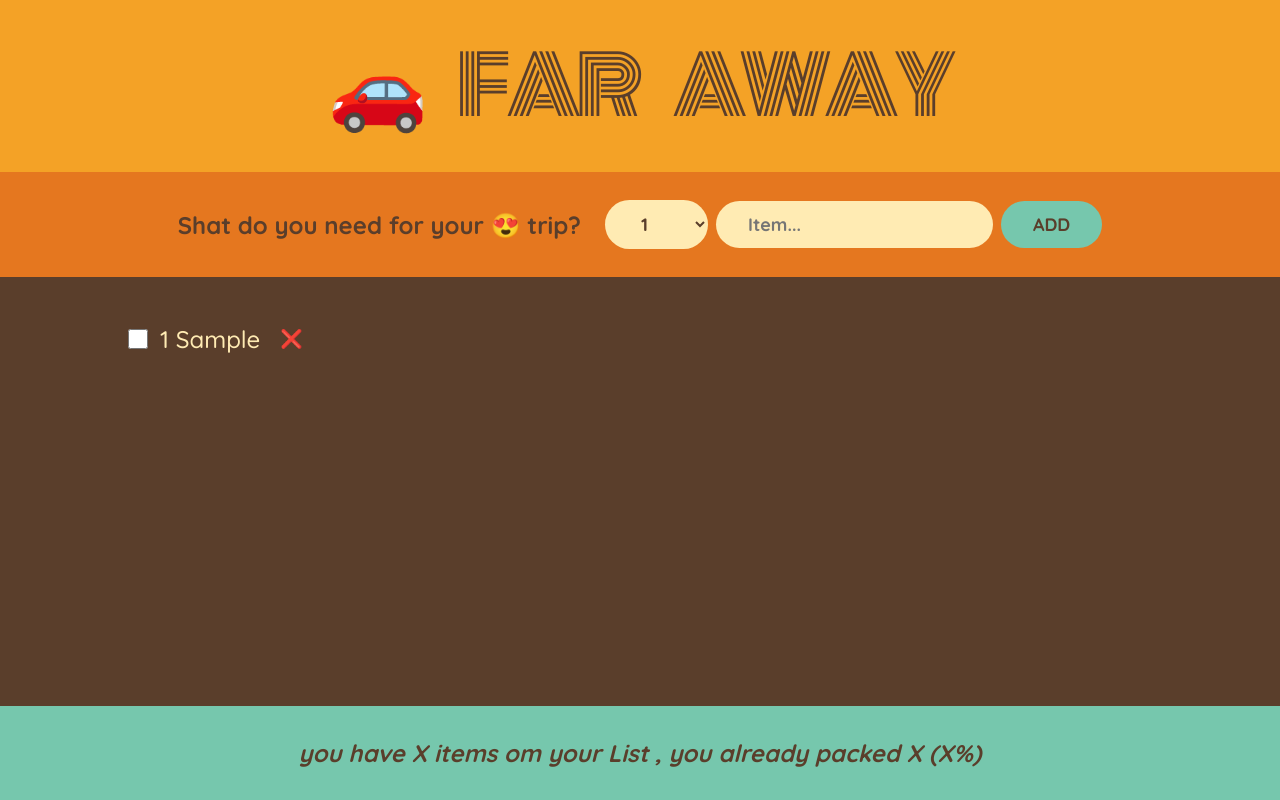
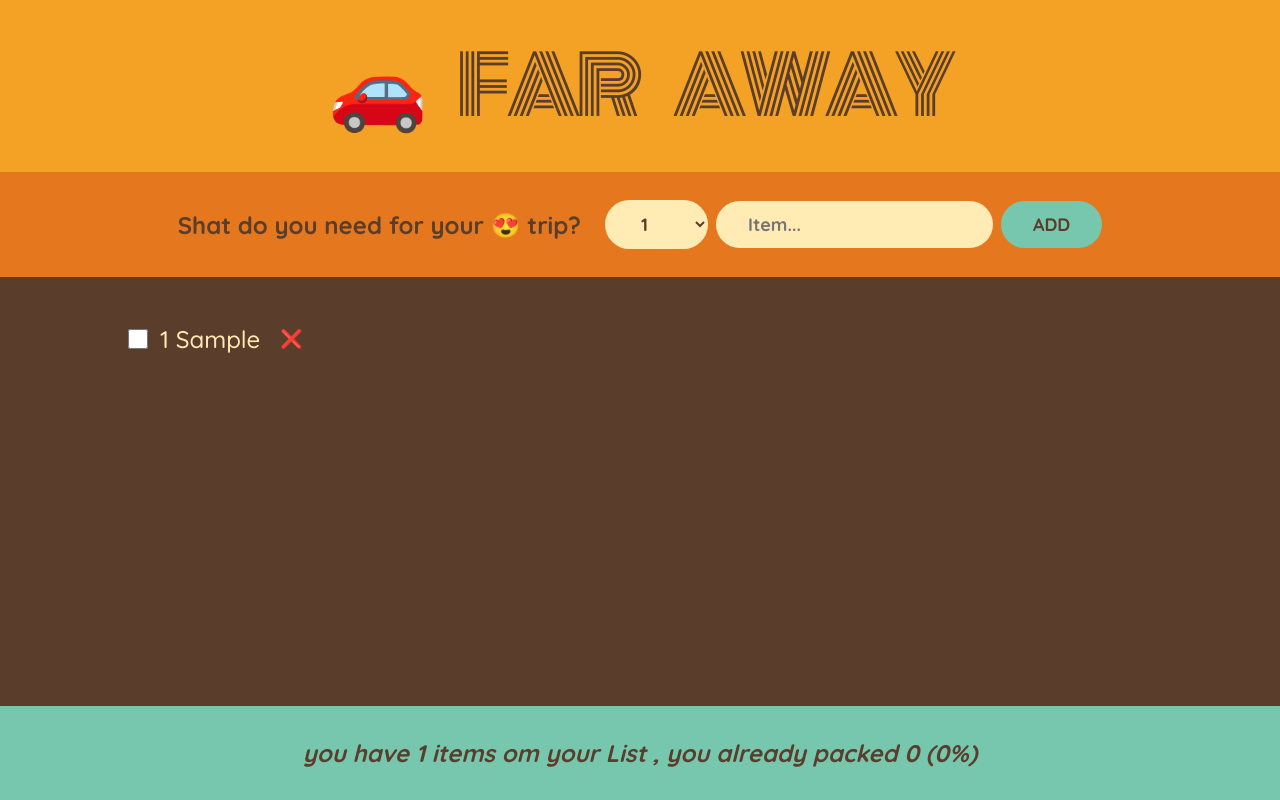
Before and after one commit to koroush-97/travel-List, a React (Create React App) app: page / in a window 1280 px wide. Both pictures are taken after typing "Sample" into the empty fields and a click on the button "ADD". Built offline with nearby package versions, Linux system fonts and the light colour scheme.

Commit message:
Stats component uodating by packing and percent handler func

```diff
--- a/src/App.js
+++ b/src/App.js
@@ -15,7 +15,6 @@ export default function App() {
 
   function handleDeleteItem(id) {
     setItems((items) => items.filter((item) => item.id !== id));
-    console.log("clicked for delete", "id :", id);
   }
 
   function handleToggleItem(id) {
@@ -35,7 +34,7 @@ export default function App() {
         onDeleteItem={handleDeleteItem}
         oneToggleItem={handleToggleItem}
       />
-      <Stats />
+      <Stats items={items} />
       {/* <Test /> */}
     </div>
   );
--- a/src/components/Form.jsx
+++ b/src/components/Form.jsx
@@ -15,8 +15,6 @@ export default function Form({ onAddItems }) {
       packed: false,
       id: Date.now(),
     };
-
-    console.log(newItem);
 
     onAddItems(newItem);
 
--- a/src/components/Stats.jsx
+++ b/src/components/Stats.jsx
@@ -1,9 +1,26 @@
 import React from "react";
 
-export default function Stats() {
+export default function Stats({ items }) {
+  if (!items.length) {
+    return (
+      <p className="footer">
+        {" "}
+        <em> Start adding some items to your packing list 🚀 </em>{" "}
+      </p>
+    );
+  }
+
+  const numItems = items.length;
+  const numPacked = items.filter((item) => item.packed).length;
+  const percentage = Math.round((numPacked / numItems) * 100);
   return (
     <footer className="stats">
-      <em> you have X items om your List , you already packed X (X%) </em>
+      <em>
+        {percentage === 100
+          ? "You got everthing ! Ready to go ✈ "
+          : `you have ${numItems} items om your List , you already packed ${numPacked}
+        (${percentage}%)`}
+      </em>
     </footer>
   );
 }
```
